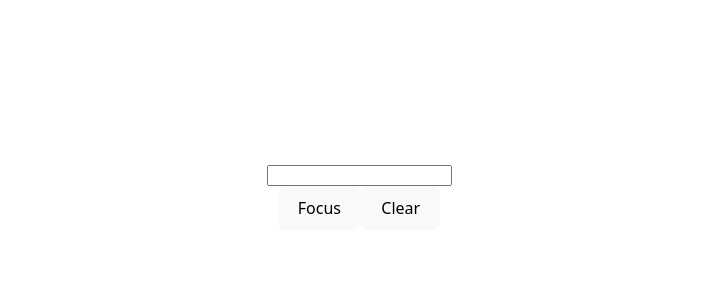
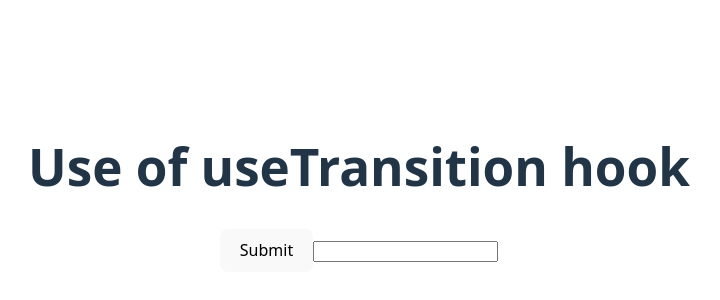
Before and after one commit to saurabhkara/ReactHooks2025, a React (Vite) app: page / in a window 1280 px wide. Shown: the part 204-504 px from the top of the page, without its empty margins (281-1001 px from the left). Built offline with nearby package versions, Linux system fonts and the light colour scheme.

Commit message:
18 hooks

```diff
--- a/src/App.jsx
+++ b/src/App.jsx
@@ -4,6 +4,8 @@ import Example2 from "./Example2";
 import Example3 from "./Example3";
 import EXample4 from "./EXample4";
 import Example5 from "./Example5";
+import Example6 from "./Example6";
+import Example7 from "./Example7";
 
 function App() {
   console.log("render");
@@ -13,7 +15,9 @@ function App() {
       {/* <Example2 /> */}
       {/* <Example3 /> */}
       {/* <EXample4 /> */}
-      <Example5 />
+      {/* <Example5 /> */}
+      {/* <Example6 /> */}
+      <Example7 />
     </>
   );
 }
--- /dev/null
+++ b/src/Example6.jsx
@@ -0,0 +1,11 @@
+import React, { useId } from "react";
+
+export default function Example6() {
+  const uid = useId();
+  return (
+    <div>
+      <input id={uid} type="checkbox" />
+      <label htmlFor={uid}>Accept the condition</label>
+    </div>
+  );
+}
--- /dev/null
+++ b/src/Example7.jsx
@@ -0,0 +1,31 @@
+import React, { useDeferredValue, useState, useTransition } from "react";
+
+export default function Example7() {
+  const [isPending, startTransition] = useTransition();
+  const [input, setInput] = useState("");
+  const defferefValue = useDeferredValue(input);
+
+  const handleClick = () => {
+    startTransition(async () => {
+      await new Promise((res) => setTimeout(() => res(), 2000));
+    });
+  };
+
+  const handleOnChange = (e) => {
+    const value = e.target?.value;
+    setInput(value);
+  };
+  console.log("defered", defferefValue);
+  return (
+    <div>
+      <h1>Use of useTransition hook</h1>
+      {isPending ? <p>Loading...</p> : null}
+      <button disabled={isPending} onClick={handleClick}>
+        Submit
+      </button>
+      <input value={input} onChange={handleOnChange} />
+
+      <p>{defferefValue}</p>
+    </div>
+  );
+}
```
Also changed, not shown: 1 other file (tests, documents, lock files or other folders).
